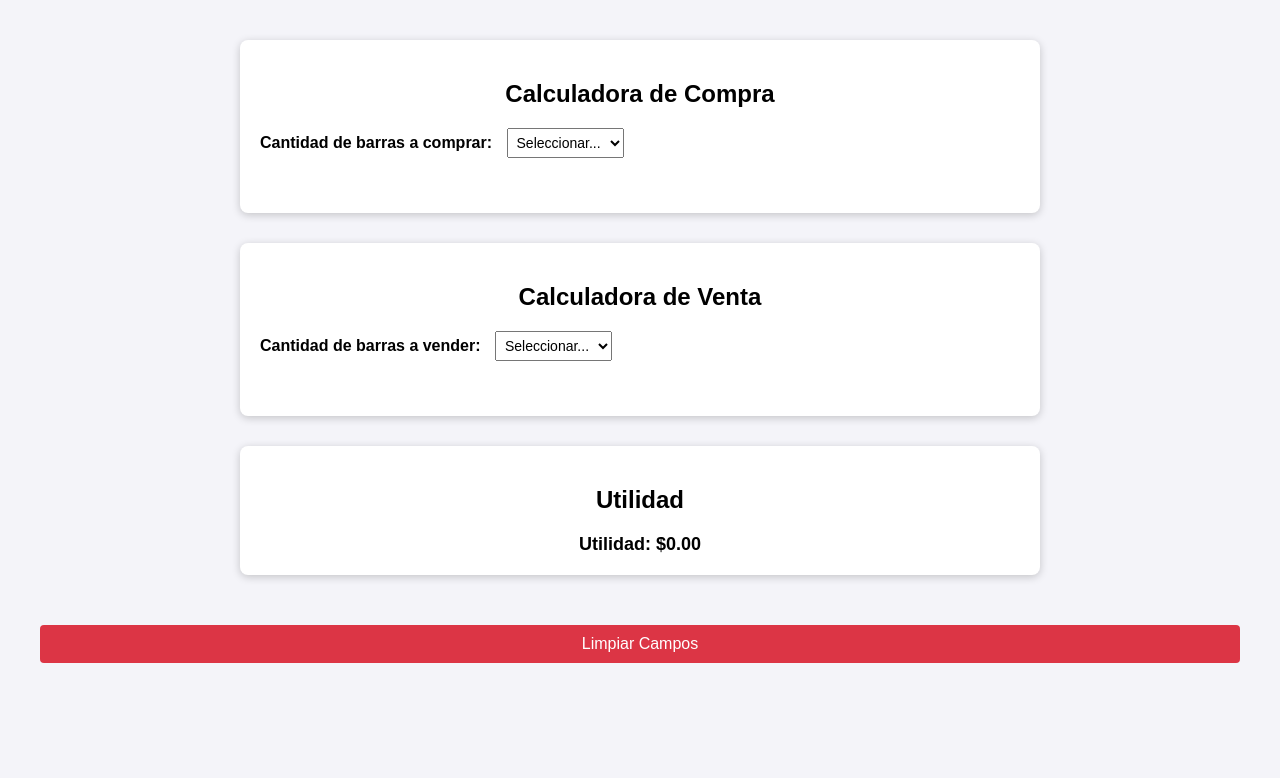
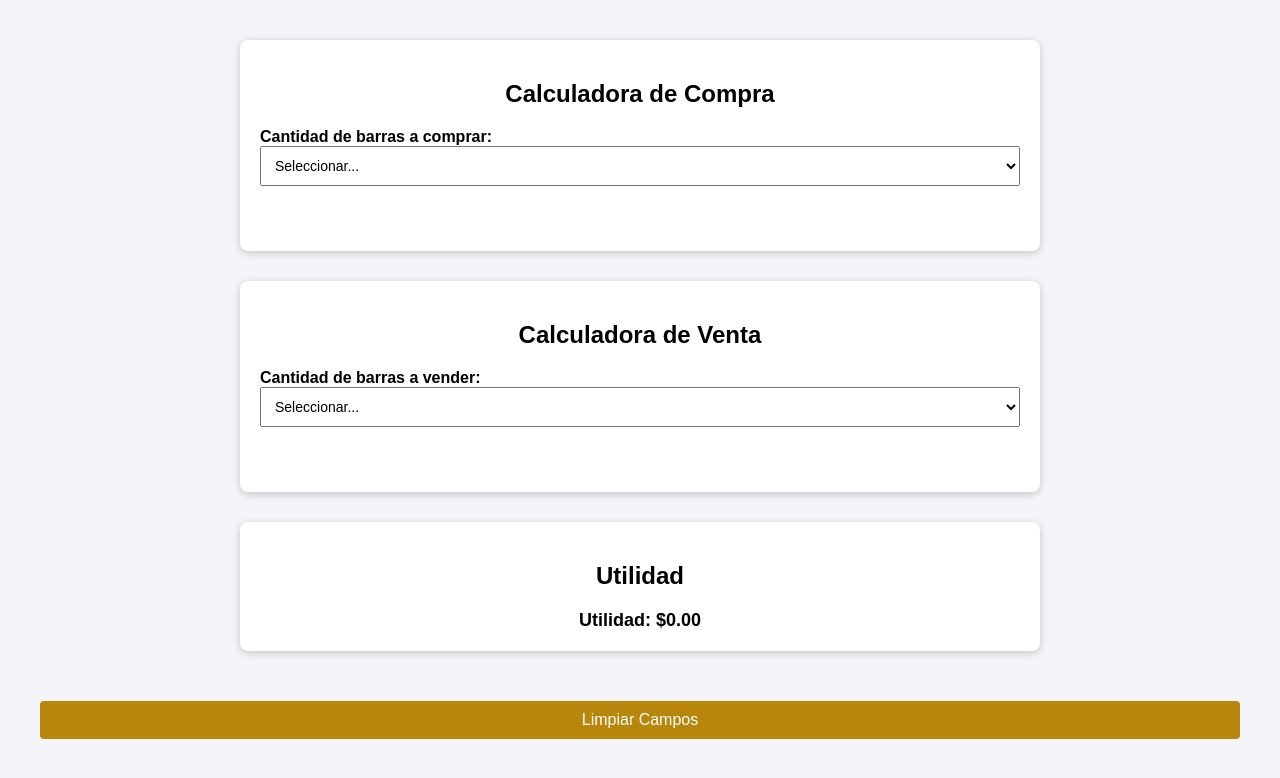
Before and after one commit to rpo91/AuCalculate, a plain HTML site: page index.html in a window 1280 px wide. Drawn offline with Linux system fonts and the light colour scheme.

Commit message:
Update index.html

```diff
--- a/index.html
+++ b/index.html
@@ -14,6 +14,7 @@
             margin: 20px;
             padding: 20px;
             background-color: #f4f4f9;
+            color: black;  /* Fuente en color negro */
         }
 
         .calculator {
@@ -24,6 +25,7 @@
             border-radius: 8px;
             box-shadow: 0 2px 8px rgba(0, 0, 0, 0.2);
             margin-bottom: 30px;
+            width: 100%;
         }
 
         .calculator h2 {
@@ -41,24 +43,28 @@
         }
 
         select, input {
-            padding: 5px;
+            padding: 10px;  /* Aumentado para mejor visibilidad en móviles */
             font-size: 14px;
+            width: 100%;  /* Se ajustan al 100% del contenedor */
+            margin-bottom: 10px;  /* Margen para separar campos */
         }
 
         table {
             width: 100%;
             border-collapse: collapse;
             margin-bottom: 20px;
+            table-layout: fixed;  /* Asegura que las celdas no se estiren demasiado */
         }
 
         table th, table td {
             border: 1px solid #ccc;
             padding: 10px;
             text-align: center;
+            word-wrap: break-word;  /* Evita desbordes de contenido */
         }
 
         table th {
-            background-color: #007BFF;
+            background-color: #B8860B;  /* Color dorado oscuro */
             color: white;
         }
 
@@ -77,7 +83,7 @@
         button {
             width: 100%;
             padding: 10px;
-            background-color: #007BFF;
+            background-color: #B8860B;  /* Color dorado oscuro para el botón */
             color: white;
             border: none;
             border-radius: 4px;
@@ -86,16 +92,16 @@
         }
 
         button:hover {
-            background-color: #0056b3;
+            background-color: #8B5A2B;  /* Color dorado más oscuro cuando se pasa el mouse */
         }
 
         .clear-btn {
-            background-color: #dc3545;
+            background-color: #B8860B;  /* Color dorado oscuro para el botón de limpiar */
             margin-top: 20px;
         }
 
         .clear-btn:hover {
-            background-color: #c82333;
+            background-color: #8B5A2B;  /* Color dorado más oscuro al pasar el mouse */
         }
     </style>
 </head>
```
